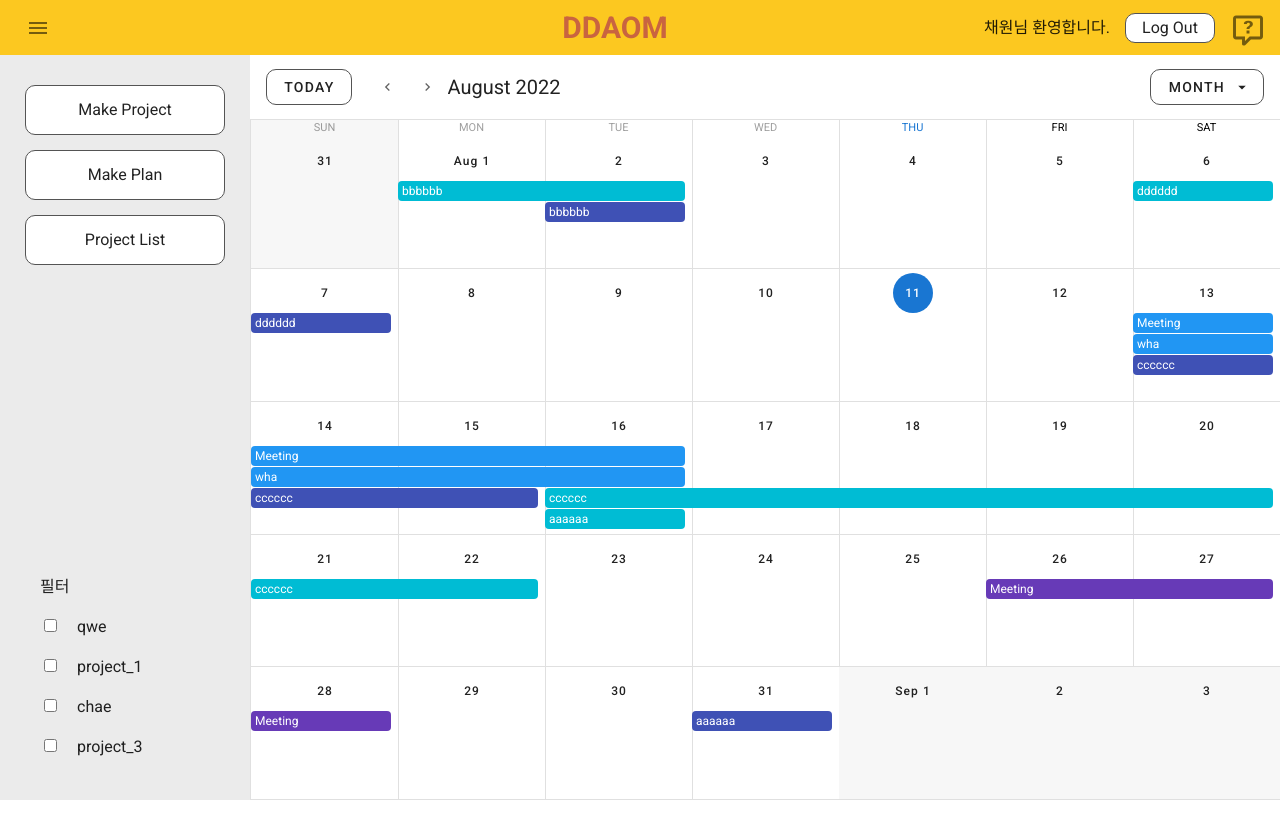
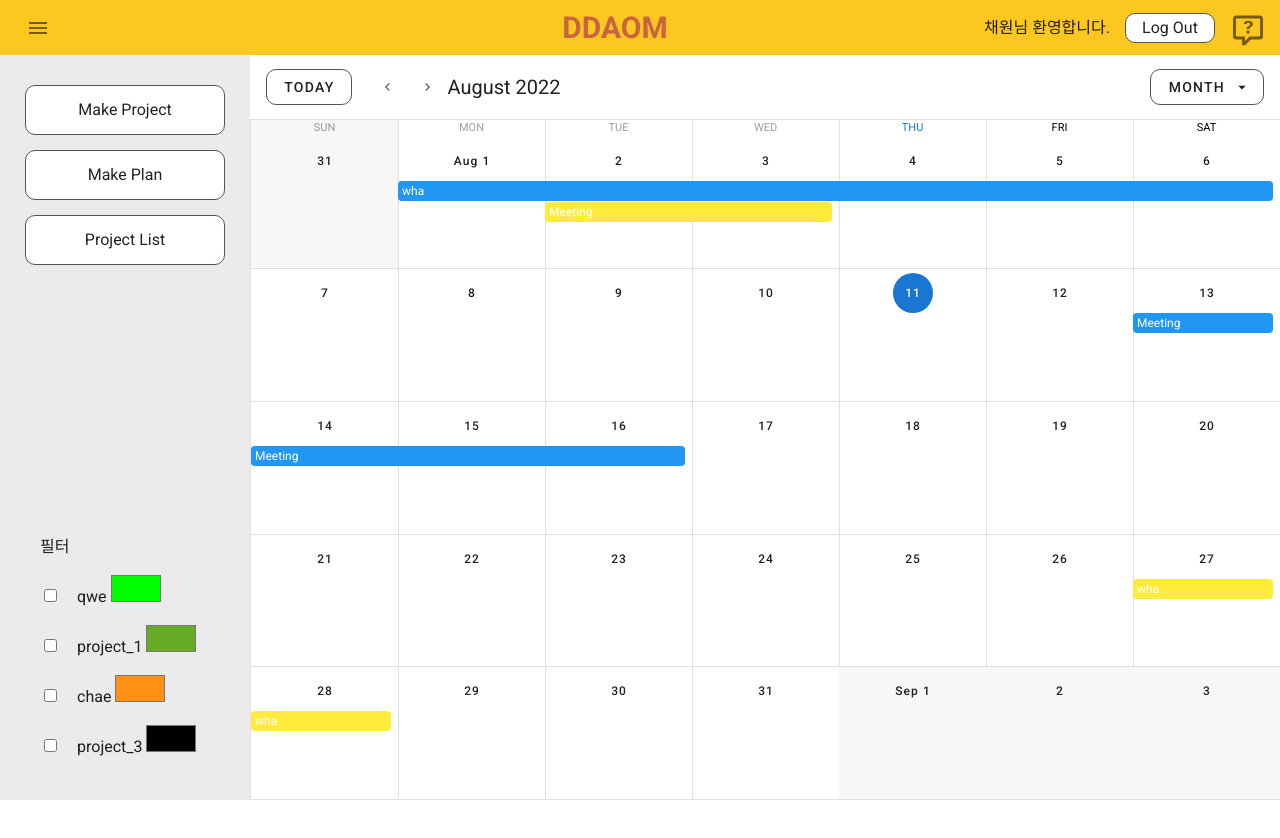
Before and after one commit to wjdgPfl/Project_DDAOM, a Vue app in the folder ddaom_3/: page /main in a window 1280 px wide. Shown: the top 838 px of the page. Built offline with nearby package versions, Linux system fonts and the light colour scheme.

Commit message:
fix main vue data binding

```diff
--- a/ddaom_3/src/components/Frame.vue
+++ b/ddaom_3/src/components/Frame.vue
@@ -35,8 +35,8 @@
         <p>필터</p>
         <ul :key="i" v-for="(project, i) in projectname">
           <li>
-            <input type="checkbox" name="" id="" />{{ projectname[i] }}
-            <!-- <v-color-picker v-model="color" /> -->
+            <input type="checkbox" name="" id="" />{{ project }}
+            <input type="color" :value="color[project]" />
           </li>
         </ul>
       </div>
@@ -53,7 +53,13 @@ export default {
     return {
       isnone: false,
       username: '채원',
-      projectname: ['qwe', 'project_1', 'chae', 'project_3']
+      projectname: ['qwe', 'project_1', 'chae', 'project_3'],
+      color: {
+        qwe: '#00ff00',
+        project_1: '#67AB27',
+        chae: '#ff9214',
+        project_3: '#000000'
+      }
     }
   },
   setup() {},
--- a/ddaom_3/src/views/MainView.vue
+++ b/ddaom_3/src/views/MainView.vue
@@ -135,6 +135,7 @@ export default {
   data: () => ({
     focus: '',
     type: 'month',
+
     typeToLabel: {
       // 드롭다운 메뉴
       month: 'Month',
@@ -147,70 +148,40 @@ export default {
     selectedOpen: false, // 레이어 오픈 여부 확인
     events: [], // 한 달 일정들을 담고 있는 느낌
 
-    // 일정 색상
-    // DB에서 색상을 가지고 있어서 해당 색상을 순회해서 colors로 넣어주는 것
-    colors: {
-      qwe: 'blue',
-      project_1: 'cyan',
-      chae: 'indigo',
-      project_3: 'deep-purple'
-    },
-
-    // 일정명
-    // 필터 체크박스에서 프로젝트명 -> DB에서 프로젝트
-    names: {
-      qwe: ['Meeting', 'wha'],
-      project_1: ['aaaaaa', 'bbbbbb', 'cccccc', 'dddddd'],
-      chae: ['aaaaaa', 'bbbbbb', 'cccccc', 'dddddd'],
-      project_3: ['Meeting']
-    },
-
-    // 시작날짜 마감날짜 담는 배열
-    Dates: {
-      qwe: {
-        Meeting: ['2022, 8, 13', '2022, 8, 16'],
-        wha: ['2022, 8, 13', '2022, 8, 16']
+    projects: [
+      {
+        name: 'qwe',
+        color: 'blue',
+        plan: [
+          {
+            planName: 'Meeting',
+            date: ['2022, 8, 13', '2022, 8, 16'],
+            details: 'dsads'
+          },
+          {
+            planName: 'wha',
+            date: ['2022, 8, 1', '2022, 8, 6'],
+            details: 'dsads'
+          }
+        ]
       },
-      project_1: {
-        aaaaaa: ['2022, 8, 16', '2022, 8, 16'],
-        bbbbbb: ['2022, 8, 1', '2022, 8, 2'],
-        cccccc: ['2022, 8, 16', '2022, 8, 22'],
-        dddddd: ['2022, 8, 6', '2022, 8, 6']
-      },
-      chae: {
-        aaaaaa: ['2022, 8, 31', '2022, 8, 31'],
-        bbbbbb: ['2022, 8, 2', '2022, 8, 2'],
-        cccccc: ['2022, 8, 13', '2022, 8, 15'],
-        dddddd: ['2022, 8, 7', '2022, 8, 7']
-      },
-      project_3: {
-        Meeting: ['2022, 8, 26', '2022, 8, 28']
+      {
+        name: 'chae',
+        color: 'yellow',
+        plan: [
+          {
+            planName: 'Meeting',
+            date: ['2022, 8, 2', '2022, 8, 3'],
+            details: 'dsads'
+          },
+          {
+            planName: 'wha',
+            date: ['2022, 8, 27', '2022, 8, 28'],
+            details: 'dsads'
+          }
+        ]
       }
-    },
-
-    // 상세설명
-    Details: {
-      qwe: {
-        Meeting: 'dsads',
-        wha: 'asdsafsdfd'
-      },
-      project_1: {
-        aaaaaa: 'asdsafsdfd',
-        bbbbbb:
-          'nnfdmklkdmlfkmsdkfnnfdmklkdmlfkmsdkfnnfdmklkdmlfkmsdkfnnfdmklkdmlfkmsdkfnnfdmklkdmlfkmsdkfnnfdmklkdmlfkmsdkfnnfdmklkdmlfkmsdkf',
-        cccccc: 'dsads',
-        dddddd: 'bbbbbb'
-      },
-      chae: {
-        aaaaaa: 'asdsafsdfd',
-        bbbbbb: 'nn',
-        cccccc: 'dsads',
-        dddddd: 'bbbbbb'
-      },
-      project_3: {
-        Meeting: 'dsads'
-      }
-    }
+    ]
   }),
 
   setup() {},
@@ -272,27 +243,28 @@ export default {
     updateRange({ start, end }) {
       const events = []
 
-      for (const projectName in this.names) {
-        // cc, jj
+      for (const j in this.projects) {
         if (this.path === true) {
           continue
         }
-        const eventlist = this.names[projectName] // ['aaaaaa', 'bbbbbb', 'cccccc', 'dddddd']
+
+        const project = this.projects[j]
+        const eventlist = project.plan
         const eventCount = eventlist.length
 
         for (let i = 0; i < eventCount; i++) {
-          const eventname = eventlist[i]
-          const first = new Date(this.Dates[projectName][eventname][0])
-          const second = new Date(this.Dates[projectName][eventname][1])
-          const Details = this.Details[projectName][eventname]
+          const eventname = eventlist[i].planName
+          const first = new Date(eventlist[i].date[0])
+          const second = new Date(eventlist[i].date[1])
+          const Details = eventlist[i].details
 
           const firstmon = first.getMonth() + 1
           const secondmon = second.getMonth() + 1
           events.push({
-            name: this.names[projectName][i],
+            name: eventname,
             start: first,
             end: second,
-            color: this.colors[projectName],
+            color: project.color,
             dateDetails:
               '기간 : ' +
               first.getFullYear() +
--- a/ddaom_3/src/views/MakePlanView.vue
+++ b/ddaom_3/src/views/MakePlanView.vue
@@ -3,11 +3,11 @@
     <Frame />
     <section>
       <div id="sectionBox">
-        <div class="sectionDiv" style="color:grey">
+        <div class="sectionDiv" style="color: grey">
           * 표시된 항목은 필수 항목입니다. 반드시 입력해주세요.
         </div>
         <div class="sectionDiv" id="typeOfPlanDiv">
-          <sapn style="margin-right:5px">*</sapn>
+          <sapn style="margin-right: 5px">*</sapn>
           <div class="typeOfPlan" id="personalPlan">
             <span style="margin-right: 15px">개인 일정</span>
             <input
@@ -74,8 +74,15 @@
           ></textarea>
         </div>
         <div class="sectionDiv" id="saveOrCancleDiv">
-          <input type="submit" class="bottomButton" id="save" v-on:click="saveCheck()">
-          <button class="bottomButton" id="cancle" v-on:click="cancleCheck()">취소</button>
+          <input
+            type="submit"
+            class="bottomButton"
+            id="save"
+            v-on:click="saveCheck()"
+          />
+          <button class="bottomButton" id="cancle" v-on:click="cancleCheck()">
+            취소
+          </button>
         </div>
       </div>
     </section>
@@ -110,7 +117,9 @@ export default {
       if (deadlineDate === startDate) {
         if (startDate === '') {
           todayCheckBox.checked = false
-        } else { todayCheckBox.checked = true }
+        } else {
+          todayCheckBox.checked = true
+        }
       } else {
         todayCheckBox.checked = false
       }
@@ -139,17 +148,22 @@ export default {
       const start = document.getElementById('startDate').value
       const deadline = document.getElementById('deadlineDate').value
 
-      if ((together.checked === false & personal.checked === false) & projectName === '' & (start === '' || deadline === '')) {
+      if (
+        (together.checked === false) &
+        (personal.checked === false) &
+        (projectName === '') &
+        (start === '' || deadline === '')
+      ) {
         alert('필수 항목이 입력되지 않았습니다. 다시 입력해 주세요.')
-      } else if (together.checked === false & personal.checked === false) {
+      } else if ((together.checked === false) & (personal.checked === false)) {
         alert('일정 유형을 선택해주세요.')
-      } else if (together.checked & projectList.value === '') {
+      } else if (together.checked & (projectList.value === '')) {
         alert('해당되는 프로젝트를 선택해주세요')
       } else if (projectName === '') {
         alert('일정 제목을 입력해주세요.')
       } else if (start === '' || deadline === '') {
         alert('기간을 입력해주세요.')
-      } else if ((start !== '' & deadline !== '') & start > deadline) {
+      } else if ((start !== '') & (deadline !== '') & (start > deadline)) {
         alert('잘못된 기간입니다. 다시 입력해주세요.')
       } else {
         if (confirm('제출하시겠습니까?')) {
--- a/ddaom_3/src/views/ProjectListView.vue
+++ b/ddaom_3/src/views/ProjectListView.vue
@@ -20,7 +20,9 @@
         <li class="projectlist">
           <img class="mainphoto" :src="project.img_url" />
           <div class="projectinf">
-            <p class="with">함께하는 사람: {{ project.peer }}</p>
+            <div :key="i" v-for="(person, i) in project.peer">
+              <p class="with">함께하는 사람: {{ person }}</p>
+            </div>
             <p>일정: {{ project.Date[0] }} ~ {{ project.Date[1] }}</p>
             <div class="progress">
               <div
@@ -39,12 +41,12 @@
               <p class="with">
                 {{ project.desc }}
               </p>
-              <div>
-                관련 링크:
-                <!-- <a :href="project.link.chae"></a> -->
+              관련 링크 :
+              <div :key="i" v-for="(link, i) in project.links">
+                <a :href="link.url">{{ link.linkname }}</a>
               </div>
               <p></p>
-              <ul :key="v" v-for="(detail, v) in detailedProject">
+              <ul :key="v" v-for="(detail, v) in project.detailedProject">
                 <li class="detailedProject">
                   <p>
                     {{ detail.name }}, &nbsp;{{ detail.Date[0] }} ~
@@ -71,6 +73,7 @@
 <script>
 // @ is an alias to /src
 import Frame from '@/components/Frame.vue'
+
 export default {
   name: '',
   components: {
@@ -82,20 +85,25 @@ export default {
         {
           name: 'DDAOM 프로젝트',
           img_url: require('../assets/cat.jpg'),
-          peer: '이채원, 이종훈, 정혜리, 최진선',
+          peer: ['이채원, 이종훈, 정혜리, 최진선'],
           Date: ['2022. 08. 02', '2022. 08. 05'],
           desc: 'Lorem ipsum dolor sit amet consectetur adipisicing elit. Illum eveniet ex quia cumque libero quis unde, officia amet iste, maxime voluptatibus tempora nihil. Maxime ab itaque blanditiis officiis cumque placeat?Lorem ipsum dolor sit amet consectetur adipisicing elit. Illum eveniet ex quia cumque libero quis unde, officia amet iste, maxime voluptatibus tempora nihil. Maxime ab itaque blanditiis officiis cumque placeat?Lorem ipsum dolor sit amet consectetur adipisicing elit. Illum eveniet ex quia cumque libero quis unde, officia amet iste, maxime voluptatibus tempora nihil. Maxime ab itaque blanditiis officiis cumque placeat?',
-          link: {
-            chae: 'https://www.naver.com/',
-            ccc: 'https://www.naver.com/'
-          }
-        }
+          links: [
+            { linkname: 'chae', url: 'https://www.naver.com/' },
+            { linkname: 'ccc', url: 'https://www.naver.com/' }
           ],
           detailedProject: [
             {
               name: '역할 분배',
               Date: ['2022. 08. 02', '2022. 08. 02'],
               completed: ['진행중', '완료']
+            },
+            {
+              name: '역할와~',
+              Date: ['2022. 08. 02', '2022. 08. 02'],
+              completed: ['진행중', '완료']
+            }
+          ]
         }
       ]
     }
@@ -118,7 +126,6 @@ export default {
 
 <style scoped>
 /*button*/
-
 #btnSubmit {
   border: 1px rgb(255, 255, 255) solid;
   border-radius: 20%;
@@ -127,7 +134,6 @@ export default {
   top: 50%;
   left: 20vw;
 }
-
 #projectButton {
   display: none;
 }
@@ -136,7 +142,6 @@ export default {
 * {
   list-style: none;
 }
-
 #bigbody {
   width: 100vw;
   height: 100vh;
@@ -166,7 +171,6 @@ section {
 .projectinf {
   width: 800px;
 }
-
 /* 프로젝트명 li */
 .projectname {
   margin-left: 200px;
```
Lines whose indentation alone changed are shown as unchanged.
